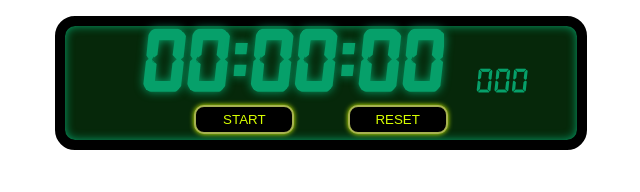
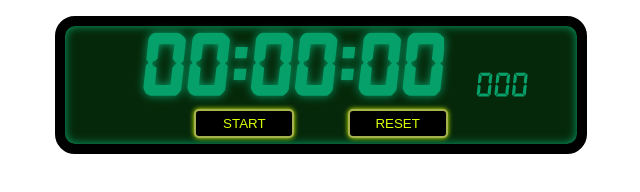
Before and after one commit to ksmua/kirilenko_js_5-6, a plain HTML site: page index.html in a window 1280 px wide. Shown: the full height of the page, 319-959 px from the left. Drawn offline with Linux system fonts and the light colour scheme.

Commit message:
fourth commit

```diff
--- a/css/main.css
+++ b/css/main.css
@@ -17,6 +17,7 @@ html, body {
 	margin: 0 auto;
 }
 .tablo {
+	padding-top: 0.25em;
 	text-align: center;
 }
 .hms, .mls {
@@ -50,7 +51,7 @@ html, body {
 	padding:  5px 24px;
 	width: 100px;
 	border: 2px solid #A6B250;
-	border-radius: 10px;
+	border-radius: 5px;
 	background-color: black;
 	box-shadow: 0 0 5px #D8FF00;
 	color: #D8FF00;
```
Also changed, not shown: js/5-6.js (+7 -7 lines).
